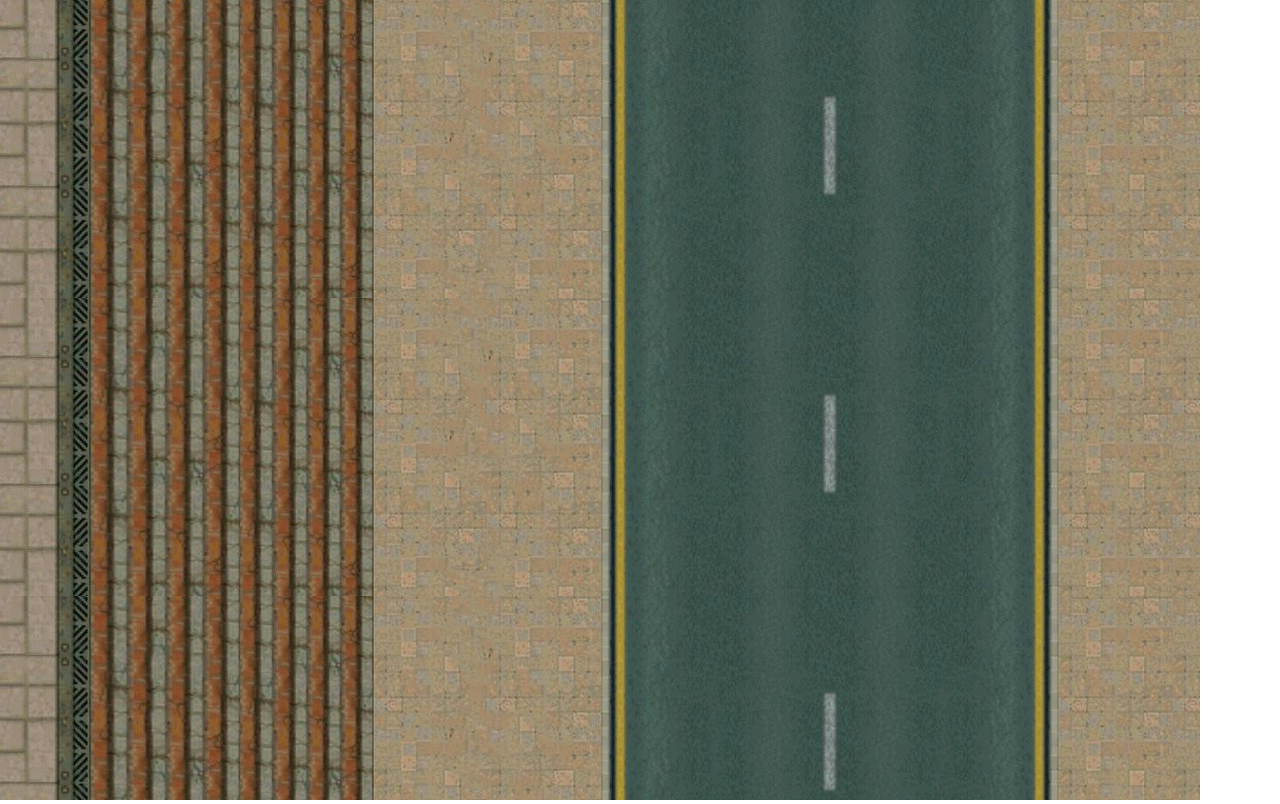
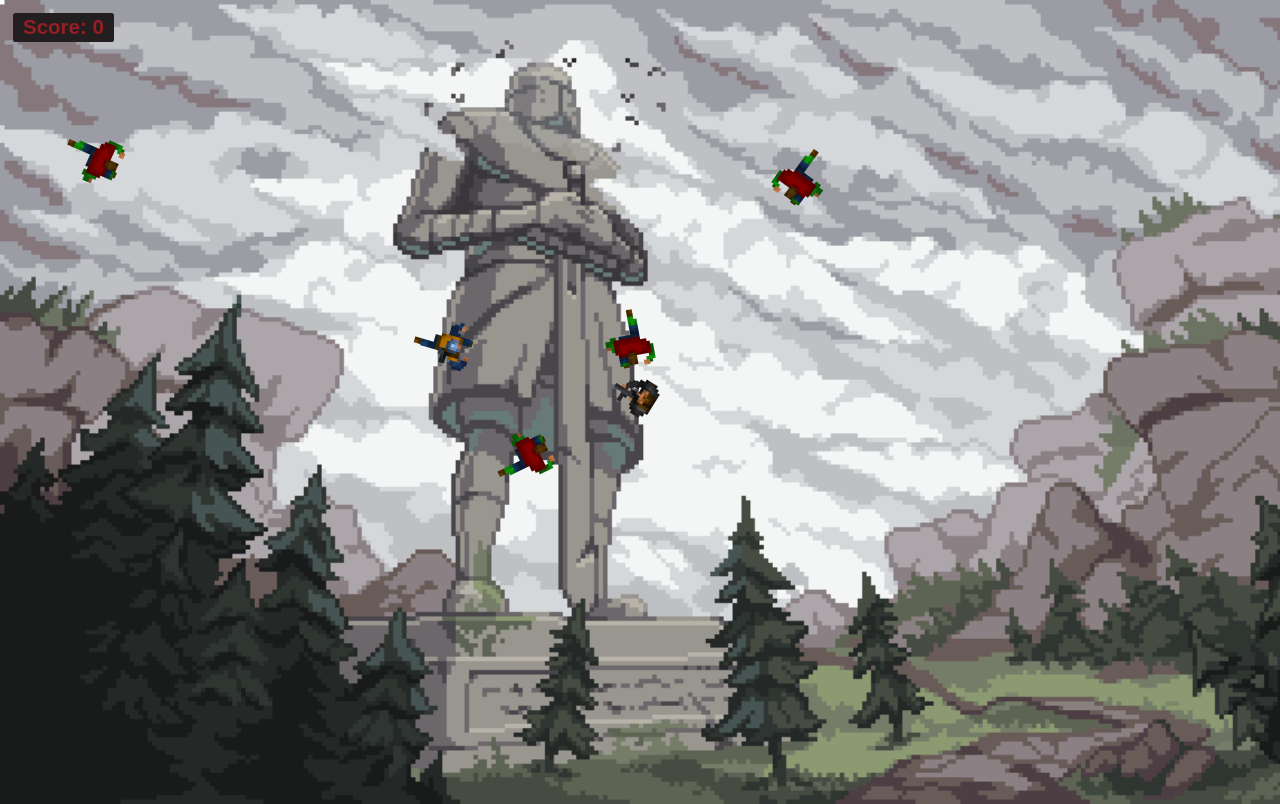
Before and after one commit to Andriikryl/2d-game, a plain HTML site: page index.html in a window 1280 px wide. Drawn offline with Linux system fonts and the light colour scheme.

Commit message:
feat[re]

```diff
--- /dev/null
+++ b/enemy.js
@@ -0,0 +1,77 @@
+import { Particle } from "./particle.js";
+import { sinBetweenTwoPoints, cosBetweenTwoPoints } from "./utilities.js";
+
+export class Enemy {
+  constructor(canvasWidth, canvasHeight, context, player) {
+    this.context = context;
+    this.player = player;
+
+    this.radius = 15;
+
+    if (Math.random() < 0.5) {
+      this.x = Math.random() < 0.5 ? 0 - this.radius : canvasWidth + this.radius;
+      this.y = Math.random() * canvasHeight;
+    } else {
+      this.x = Math.random() * canvasWidth;
+      this.y = Math.random() < 0.5 ? 0 - this.radius : canvasHeight + this.radius;
+    }
+
+    const enemyType = Math.random() > 0.8 ? 2 : 1;
+    this.health = enemyType;
+    this.image = new Image();
+    this.image.src = `./img/enemy_${enemyType}.png`;
+    this.imageWidth = 50;
+    this.imageHeight = 60;
+    this.imageTick = 0;
+  }
+
+  drawImg() {
+    const imageTickLimit = 18;
+    const subX = this.imageTick > imageTickLimit ? this.imageWidth : 0;
+    this.imageTick++;
+    if (this.imageTick > imageTickLimit * 2) {
+      this.imageTick = 0;
+    }
+
+    this.context.drawImage(
+      this.image,
+      subX,
+      0,
+      this.imageWidth,
+      this.imageHeight,
+      this.x - this.imageWidth / 2,
+      this.y - this.imageHeight / 2,
+      this.imageWidth,
+      this.imageHeight);
+  }
+
+  draw() {
+    this.context.save();
+    let angle = Math.atan2(this.player.y - this.y, this.player.x - this.x);
+    this.context.translate(this.x, this.y);
+    this.context.rotate(angle + Math.PI / 2);
+    this.context.translate(-this.x, -this.y);
+    this.drawImg()
+    this.context.restore();
+  }
+
+  update() {
+    this.draw();
+    this.velocity = {
+      x: cosBetweenTwoPoints(this.player.x, this.player.y, this.x, this.y) * 2,
+      y: sinBetweenTwoPoints(this.player.x, this.player.y, this.x, this.y) * 2,
+    };
+    this.x += this.velocity.x;
+    this.y += this.velocity.y;
+  }
+
+  createExplosion(particles) {
+    for (let i = 0; i < 50; i++) {
+      particles.push(new Particle(
+        this.x,
+        this.y,
+        this.context
+      ))
+    }
+  }
+}
--- a/index.html
+++ b/index.html
@@ -1,25 +1,28 @@
 <!DOCTYPE html>
 <html lang="en">
+
 <head>
   <meta charset="UTF-8">
   <meta http-equiv="X-UA-Compatible" content="IE=edge">
   <meta name="viewport" content="width=device-width, initial-scale=1.0">
-    <title>Document</title>
-    <link rel="stylesheet" href="style.css">
+  <title>GTA 2</title>
+  <link type="Image/x-icon" href="./favicon.ico" rel="icon">
+  <link href="./style.css" rel="stylesheet" type="text/css">
+  <script src="./script.js" type="module"></script>
 </head>
+
 <body>
-
+  <img src="./img/wasted.png" class="wasted">
+  <div class="score-wrap">
+    <span>Score: </span>
+    <span id="score">0</span>
+  </div>
   <div class="bg-wrap">
-        <div class="left-bg">
+    <div class="left-bg"></div>
     <div class="center-bg"></div>
     <div class="right-bg"></div>
   </div>
-    </div>
+  <canvas></canvas>
+</body>
 
-
-
-
-
-
-</body>
 </html>
--- /dev/null
+++ b/particle.js
@@ -0,0 +1,34 @@
+export class Particle {
+  constructor(x, y, context) {
+    this.x = x;
+    this.y = y;
+    this.context = context;
+    this.radius = Math.random() + 2;
+    this.color = "#920101";
+    this.velocity = {
+      x: (Math.random() - 0.5) * Math.random() * 5,
+      y: (Math.random() - 0.5) * Math.random() * 5,
+    };
+    this.alpha = 1;
+    this.friction = 0.99;
+  }
+
+  draw() {
+    this.context.save()
+    this.context.globalAlpha = this.alpha;
+    this.context.beginPath();
+    this.context.arc(this.x, this.y, this.radius, 0, Math.PI * 2);
+    this.context.fillStyle = this.color;
+    this.context.fill();
+    this.context.restore()
+  }
+
+  update() {
+    this.draw();
+    this.velocity.x *= this.friction;
+    this.velocity.y *= this.friction;
+    this.x += this.velocity.x;
+    this.y += this.velocity.y;
+    this.alpha -= 0.04;
+  }
+}
--- /dev/null
+++ b/player.js
@@ -0,0 +1,102 @@
+const MOVE_UP_KEY_CODES = ["ArrowUp", "KeyW"];
+const MOVE_DOWN_KEYS_CODES = ["ArrowDown", "KeyS"];
+const MOVE_LEFT_KEYS_CODES = ["ArrowLeft", "KeyA"];
+const MOVE_RIGHT_KEYS_CODES = ["ArrowRight", "KeyD"];
+const ALL_MOVE_KEY_CODES = [...MOVE_UP_KEY_CODES, ...MOVE_DOWN_KEYS_CODES, ...MOVE_LEFT_KEYS_CODES, ...MOVE_RIGHT_KEYS_CODES];
+
+export class Player {
+  constructor(x, y, context, movementLimits) {
+    this.radius = 15;
+    this.velocity = 3;
+
+    this.x = x;
+    this.y = y;
+    this.context = context;
+    this.cursorPosition = {
+      x: 0,
+      y: 0
+    };
+    this.movementLimits = {
+      minX: movementLimits.minX + this.radius,
+      maxX: movementLimits.maxX - this.radius,
+      minY: movementLimits.minY + this.radius,
+      maxY: movementLimits.maxY - this.radius,
+    };
+
+    this.keyMap = new Map();
+    document.addEventListener("mousemove", (event => {
+      this.cursorPosition.x = event.clientX;
+      this.cursorPosition.y = event.clientY;
+    }));
+    document.addEventListener("keydown", (event) => this.keyMap.set(event.code, true));
+    document.addEventListener("keyup", (event) => this.keyMap.delete(event.code));
+
+    this.image = new Image();
+    this.image.src = "./img/player.png";
+    this.imageWidth = 50;
+    this.imageHeight = 60;
+    this.isMoving = false;
+    this.imageTick = 0;
+  }
+
+  drawImg() {
+    const imageTickLimit = 18;
+    let subX = 0;
+    if (!this.isMoving) {
+      subX = 0;
+      this.imageTick = 0;
+    } else {
+      subX = this.imageTick > imageTickLimit ? this.imageWidth * 2 : this.imageWidth;
+      this.imageTick++;
+    }
+    if (this.imageTick > imageTickLimit * 2) {
+      this.imageTick = 0;
+    }
+
+    this.context.drawImage(
+      this.image,
+      subX,
+      0,
+      this.imageWidth,
+      this.imageHeight,
+      this.x - this.imageWidth / 2,
+      this.y - this.imageHeight / 2,
+      this.imageWidth,
+      this.imageHeight);
+  }
+
+  draw() {
+    this.context.save();
+    let angle = Math.atan2(this.cursorPosition.y - this.y, this.cursorPosition.x - this.x);
+    this.context.translate(this.x, this.y);
+    this.context.rotate(angle + Math.PI / 2);
+    this.context.translate(-this.x, -this.y);
+    this.drawImg();
+    this.context.restore();
+  }
+
+  update() {
+    this.draw();
+    this.isMoving = this.shouldMove(ALL_MOVE_KEY_CODES);
+    this.updatePosition();
+    this.checkPositionLimitAndUpdate();
+  }
+
+  updatePosition() {
+    if (this.shouldMove(MOVE_UP_KEY_CODES)) this.y -= this.velocity;
+    if (this.shouldMove(MOVE_DOWN_KEYS_CODES)) this.y += this.velocity;
+    if (this.shouldMove(MOVE_LEFT_KEYS_CODES)) this.x -= this.velocity;
+    if (this.shouldMove(MOVE_RIGHT_KEYS_CODES)) this.x += this.velocity;
+  }
+
+  checkPositionLimitAndUpdate() {
+    if (this.y < this.movementLimits.minY) this.y = this.movementLimits.minY;
+    if (this.y > this.movementLimits.maxY) this.y = this.movementLimits.maxY;
+    if (this.x < this.movementLimits.minX) this.x = this.movementLimits.minX;
+    if (this.x > this.movementLimits.maxX) this.x = this.movementLimits.maxX;
+  }
+
+  shouldMove(keys) {
+    return keys.some(key => this.keyMap.get(key));
+  }
+}
--- /dev/null
+++ b/projectile.js
@@ -0,0 +1,28 @@
+import { cosBetweenTwoPoints, sinBetweenTwoPoints } from "./utilities.js";
+
+export class Projectile {
+  constructor(x, y, targetX, targetY, context) {
+    this.x = x;
+    this.y = y;
+    this.context = context;
+    this.radius = 3;
+    this.color = "#810000";
+    this.velocity = {
+      x: cosBetweenTwoPoints(targetX, targetY, x, y) * 15,
+      y: sinBetweenTwoPoints(targetX, targetY, x, y) * 15,
+    };;
+  }
+
+  draw() {
+    this.context.beginPath();
+    this.context.arc(this.x, this.y, this.radius, 0, Math.PI * 2);
+    this.context.fillStyle = this.color;
+    this.context.fill();
+  }
+
+  update() {
+    this.draw();
+    this.x += this.velocity.x;
+    this.y += this.velocity.y;
+  }
+}
--- /dev/null
+++ b/script.js
@@ -0,0 +1,128 @@
+import { Player } from "./player.js";
+import { Projectile } from "./projectile.js";
+import { Enemy } from "./enemy.js";
+import { distanceBetweenTwoPoints } from "./utilities.js";
+
+const canvas = document.querySelector('canvas');
+const context = canvas.getContext('2d');
+canvas.width = document.documentElement.clientWidth;
+canvas.height = document.documentElement.clientHeight;
+
+const scoreEl = document.querySelector('#score');
+const wastedElement = document.querySelector('.wasted');
+
+let player;
+let projectiles = [];
+let enemies = [];
+let particles = [];
+let score = 0;
+let animationId;
+let countIntervalId;
+let spawnIntervalId;
+
+startGame();
+
+function startGame() {
+  init();
+  animate();
+  spawnEnemies();
+}
+
+
+function init() {
+  const movementLimits = {
+    minX: 0,
+    maxX: canvas.width,
+    minY: 0,
+    maxY: canvas.height,
+  };
+  player = new Player(canvas.width / 2, canvas.height / 2, context, movementLimits);
+  addEventListener("click", createProjectile);
+}
+
+function createProjectile(event) {
+  projectiles.push(
+    new Projectile(
+      player.x,
+      player.y,
+      event.clientX,
+      event.clientY,
+      context
+    )
+  );
+};
+
+function spawnEnemies() {
+  let countOfSpawnEnemies = 1;
+
+  countIntervalId = setInterval(() => countOfSpawnEnemies++, 30000);
+  spawnIntervalId = setInterval(() => spawnCountEnemies(countOfSpawnEnemies), 1000);
+
+  spawnCountEnemies(countOfSpawnEnemies)
+}
+
+function spawnCountEnemies(count) {
+  for (let i = 0; i < count; i++) {
+    enemies.push(new Enemy(canvas.width, canvas.height, context, player));
+  }
+}
+
+function animate() {
+  animationId = requestAnimationFrame(animate);
+  context.clearRect(0, 0, canvas.width, canvas.height);
+
+  particles = particles.filter(particle => particle.alpha > 0);
+  projectiles = projectiles.filter(projectileInsideWindow);
+  enemies.forEach(enemy => checkHittingEnemy(enemy));
+  enemies = enemies.filter(enemy => enemy.health > 0);
+  const isGameOver = enemies.some(checkHittingPlayer);
+  if (isGameOver) {
+    wastedElement.style.display = "block";
+    clearInterval(countIntervalId);
+    clearInterval(spawnIntervalId);
+    cancelAnimationFrame(animationId);
+  }
+
+  particles.forEach(particle => particle.update());
+  projectiles.forEach(projectile => projectile.update());
+  player.update();
+  enemies.forEach(enemy => enemy.update());
+}
+
+function projectileInsideWindow(projectile) {
+  return projectile.x + projectile.radius > 0 &&
+    projectile.x - projectile.radius < canvas.width &&
+    projectile.y + projectile.radius > 0 &&
+    projectile.y - projectile.radius < canvas.height
+}
+
+function checkHittingPlayer(enemy) {
+  const distance = distanceBetweenTwoPoints(player.x, player.y, enemy.x, enemy.y);
+  return distance - enemy.radius - player.radius < 0;
+}
+
+function checkHittingEnemy(enemy) {
+  projectiles.some((projectile, index) => {
+    const distance = distanceBetweenTwoPoints(projectile.x, projectile.y, enemy.x, enemy.y);
+    if (distance - enemy.radius - projectile.radius > 0) return false;
+
+    removeProjectileByIndex(index);
+    enemy.health--;
+
+    if (enemy.health < 1) {
+      increaseScore();
+      enemy.createExplosion(particles);
+    }
+
+    return true;
+  });
+}
+
+function removeProjectileByIndex(index) {
+  projectiles.splice(index, 1);
+}
+
+function increaseScore() {
+  score += 250;
+  scoreEl.innerHTML = score;
+}
--- a/style.css
+++ b/style.css
@@ -1,9 +1,12 @@
-body{
+body {
   margin: 0;
   overflow: hidden;
+  background-color: tomato;
+  background: url('./img/dc8wxd1-d1ff3e44-967f-457a-99c6-125dc6e182c7.png');
+  background-size: cover;
 }
 
-.bg-wrap{
+.bg-wrap {
   position: fixed;
   z-index: -1;
   top: 0;
@@ -14,36 +17,60 @@ body{
   overflow: hidden;
 }
 
-.left-bg{
+.left-bg {
   flex-shrink: 0;
   width: 100%;
   max-width: 1200px;
-    background: url('./img/bg-left.png') repeat-y;
+  /* background: url("./img/bg-left.png") repeat-y; */
 }
 
 .center-bg,
-.right-bg{
+.right-bg {
   display: none;
 }
 
 @media only screen and (min-width: 1200px) {
-    .right-bg{
+  .right-bg {
     display: block;
     flex-grow: 1;
-        background: url('./img/bg-right.png') repeat-y;
+    /* background: url("./img/bg-right.png") repeat-y; */
   }
 }
 
 @media only screen and (min-width: 2400px) {
-    .right-bg{
+  .right-bg {
     width: 1200px;
     flex-grow: 0;
     flex-shrink: 0;
   }
 
-    .center-bg{
+  .center-bg {
     display: block;
     flex-grow: 1;
-        background: url('./img/bg-center.png') repeat;
+    /* background: url("./img/bg-center.png") repeat; */
   }
 }
+
+.score-wrap {
+  position: fixed;
+  top: max(10px, 1vmax);
+  left: max(10px, 1vmax);
+  font-family: Arial, Helvetica, sans-serif;
+  font-size: max(16px, 1.6vmax);
+  font-weight: bold;
+  color: #961e25;
+  background-color: #231f20;
+  padding: max(2px, 0.2vmax) max(8px, 0.8vmax);
+  border-radius: max(2px, 0.2vmax);
+  user-select: none;
+}
+
+.wasted {
+  display: none;
+  position: fixed;
+  top: 50%;
+  left: 50%;
+  transform: translate(-50%, -50%);
+  width: 60%;
+  max-width: 450px;
+}
--- /dev/null
+++ b/utilities.js
@@ -0,0 +1,15 @@
+export function cosBetweenTwoPoints(x1, y1, x2, y2) {
+  const xDiff = x1 - x2;
+  return xDiff / distanceBetweenTwoPoints(x1, y1, x2, y2);
+}
+
+export function sinBetweenTwoPoints(x1, y1, x2, y2) {
+  const yDiff = y1 - y2;
+  return yDiff / distanceBetweenTwoPoints(x1, y1, x2, y2);
+}
+
+export function distanceBetweenTwoPoints(x1, y1, x2, y2) {
+  const xDiff = x1 - x2;
+  const yDiff = y1 - y2;
+  return Math.hypot(xDiff, yDiff);
+}
```
Also changed, not shown: img/dc8wxd1-d1ff3e44-967f-457a-99c6-125dc6e182c7.png (added), img/run_1.png (added), 1 other file. Lines whose indentation alone changed are shown as unchanged.
